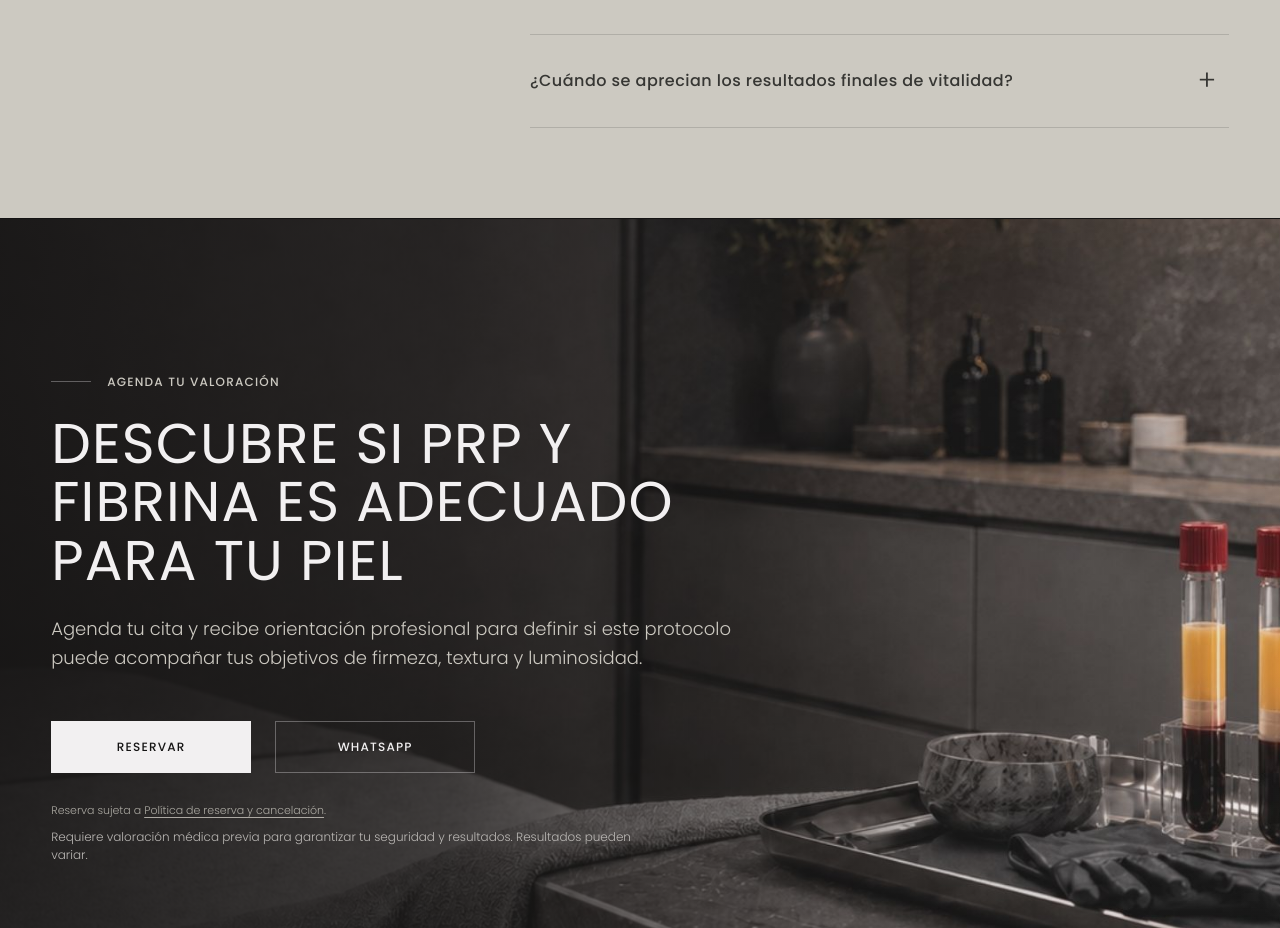
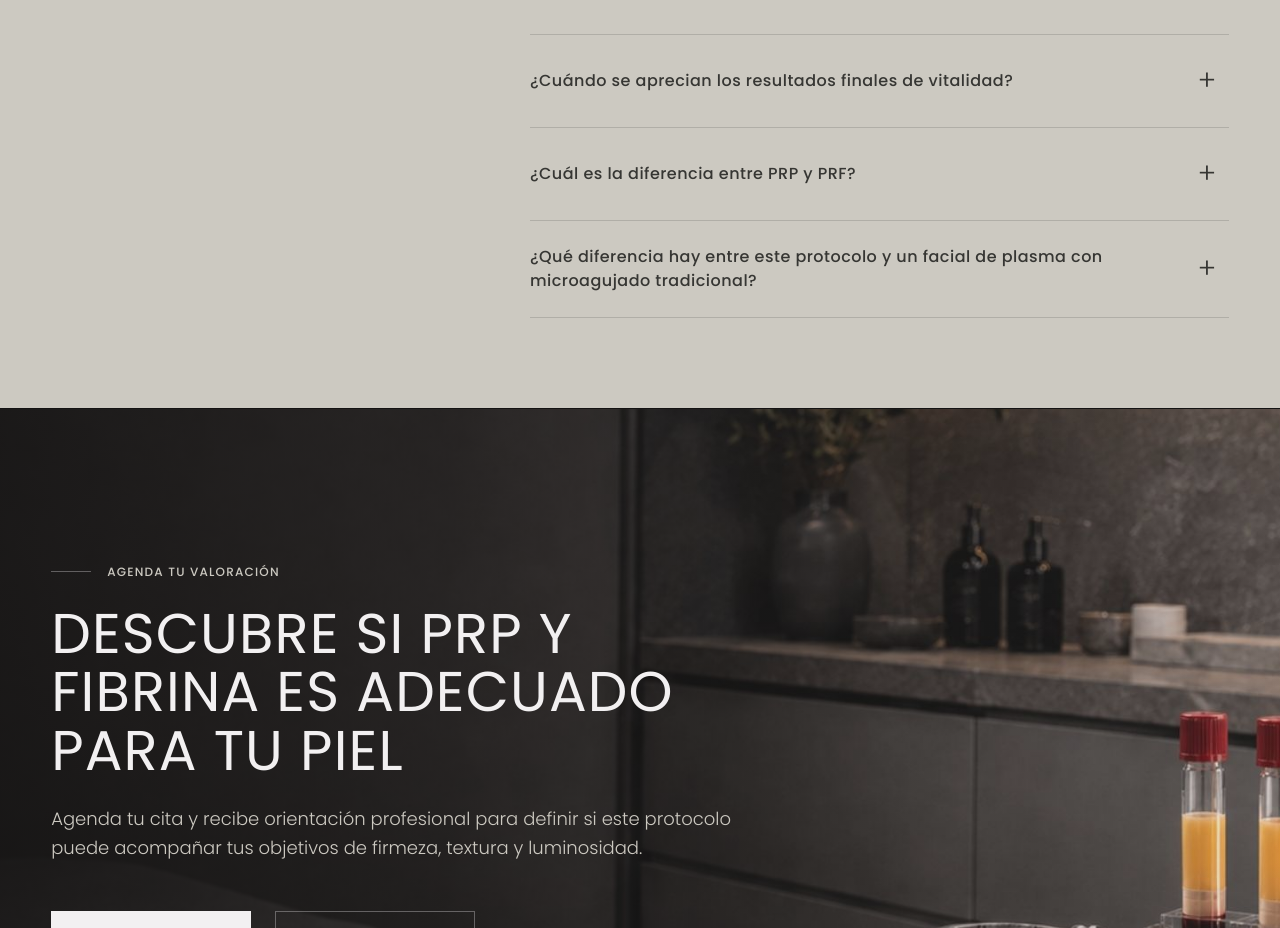
Before and after one commit to empathoai/DermaM_V2, a React (Vite) app: page /prf-y-fibrina in a window 1280 px wide. Shown: the part 6149-7077 px from the top of the page. Built offline with nearby package versions, Linux system fonts and the light colour scheme; no server answers.

Commit message:
content: add PRP/PRF disambiguation FAQs to prfYFibrina landing

```diff
--- a/src/data/landingPages.js
+++ b/src/data/landingPages.js
@@ -127,6 +127,14 @@ export const landingPages = {
         {
           question: '¿Cuándo se aprecian los resultados finales de vitalidad?',
           answer: 'Aunque notarás un brillo saludable a los pocos días por la hidratación dérmica, el tensado real y la reestructuración profunda de colágeno nuevo se consolidan a partir de los 60 a 90 días.'
+        },
+        {
+          question: '¿Cuál es la diferencia entre PRP y PRF?',
+          answer: 'No son lo mismo, aunque están relacionados. El PRP (Plasma Rico en Plaquetas) es una fracción líquida de tu sangre concentrada en plaquetas. El PRF (Plasma/Fibrina Rica en Plaquetas) usa la misma extracción pero se procesa como una matriz de fibrina que libera los factores de crecimiento de forma más gradual. En Derma.M combinamos ambos en un solo protocolo, aplicado de forma tópica con Dermapen — no como inyección.'
+        },
+        {
+          question: '¿Qué diferencia hay entre este protocolo y un facial de plasma con microagujado tradicional?',
+          answer: 'El microagujado con plasma tradicional utiliza únicamente PRP. En Derma.M combinamos PRP y PRF en un mismo protocolo tópico con Dermapen, buscando aprovechar tanto la acción inicial del PRP como la liberación más gradual de factores de crecimiento del PRF.'
         }
       ]
     },
```
